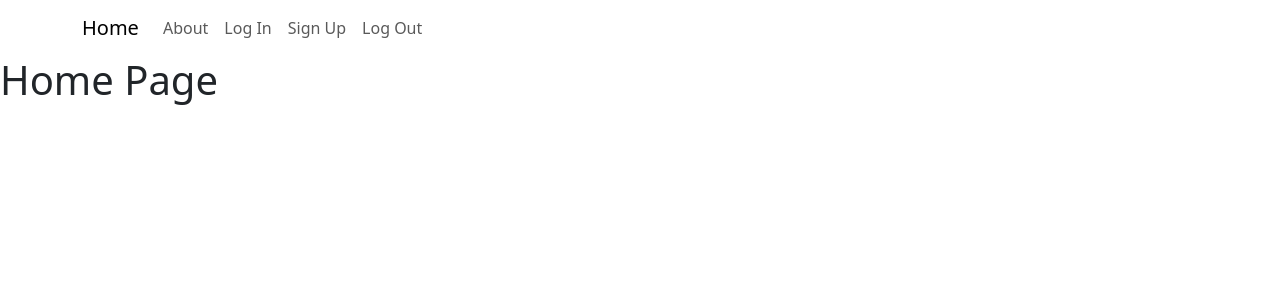
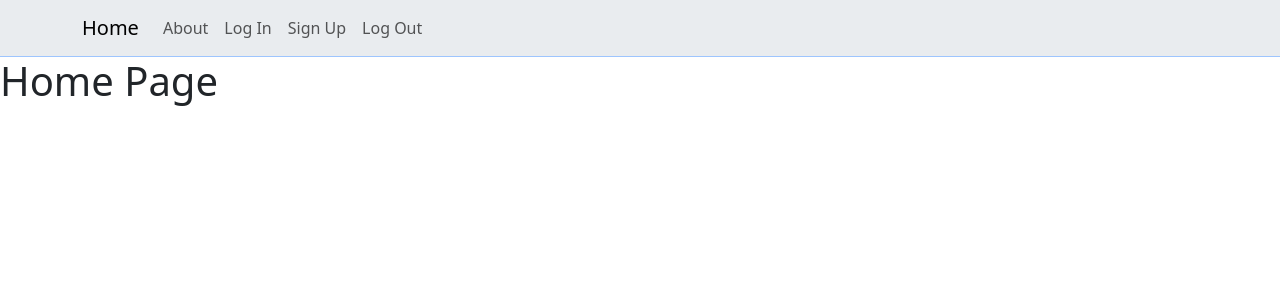
Before and after one commit to jpadden01/flask-blog, a Flask app: page / in a window 1280 px wide. Shown: the top 300 px of the page. Run offline with Flask 3, Linux system fonts and the light colour scheme.

Commit message:
Changed navbar colour

```diff
--- a/flaskblog/templates/layout.html
+++ b/flaskblog/templates/layout.html
@@ -12,7 +12,7 @@
 
     <body>
         <header>
-            <nav class="navbar navbar-expand-md">
+            <nav class="navbar navbar-expand-md bg-body-secondary border-bottom border-primary-subtle">
                 <div class="container">
                     <button class="navbar-toggler" type="button" data-bs-toggle="collapse" data-bs-target="#navCollapse" aria-controls="navCollapse" aria-expanded="false" aria-label="Toggle navigation">
                         <span class="navbar-toggler-icon"></span>
```
